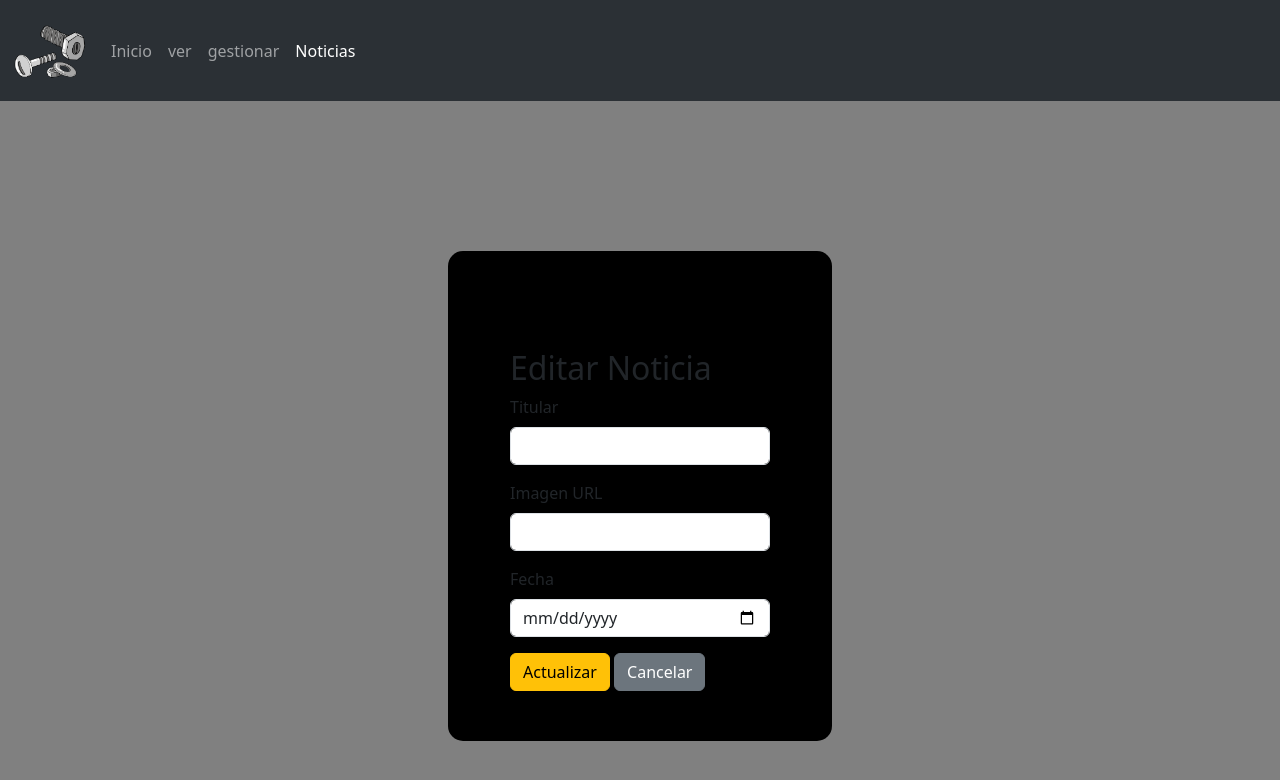
After one commit to Jadenog/ferreteriaWEB, a PHP site: page /admin/editar.php in a window 1280 px wide. The commit adds this page. Shown: the top 780 px of the page. Run offline with PHP 8.4, Linux system fonts and the light colour scheme; data that the repository does not hold is empty.

Commit message:
arreglo de errores de rol de usuario, editar noticias funcional

```diff
--- a/admin/barra-navegacion-admin.php
+++ b/admin/barra-navegacion-admin.php
@@ -13,7 +13,7 @@
         <a class="nav-link <?=($pagina_actual =='../index.php') ? 'active' : '' ?>"  href="../index.php">Inicio</a>
         <a class="nav-link <?=($pagina_actual =='inventario.php') ? 'active' : '' ?>" href="inventario.php">ver</a>
         <a class="nav-link <?=($pagina_actual =='gestion-inventario.php') ? 'active' : '' ?>" href="gestion-inventario.php">gestionar</a>
-        <a class="nav-link <?=($pagina_actual =='noticias.php') ? 'active' : '' ?>" href="noticias.php">Noticias</a>
+        <a class="nav-link <?=($pagina_actual =='noticias.php' || $pagina_actual == 'editar.php' || $pagina_actual == 'gestionar-noticias.php') ? 'active' : '' ?>" href="noticias.php">Noticias</a>
         <!-- <a class="nav-link disabled" aria-disabled="true">Disabled</a> -->
       </div>
     </div>
--- a/admin/buscador.php
+++ b/admin/buscador.php
@@ -1,5 +1,5 @@
 <?php
-require('conexion.php');
+require('../conexion.php');
 
 $buscar = isset($_POST['buscar']) ? trim($_POST['buscar']) : '';
 
--- /dev/null
+++ b/admin/editar.php
@@ -0,0 +1,54 @@
+<?php
+require('../conexion.php');
+
+if (isset($_GET['id'])) {
+    $id = $_GET['id'];
+
+    // Obtener los datos de la noticia
+    $query = "SELECT * FROM noticas WHERE id = $id";
+    $resultado = mysqli_query($conn, $query);
+    $noticia = mysqli_fetch_array($resultado);
+}
+?>
+
+<!DOCTYPE html>
+<html lang="en">
+<head>
+    <meta charset="UTF-8">
+    <meta name="viewport" content="width=device-width, initial-scale=1.0">
+    <title>Editar Noticia</title>
+    <link href="https://cdn.jsdelivr.net/npm/bootstrap@5.3.3/dist/css/bootstrap.min.css" rel="stylesheet">
+    <link rel="stylesheet" href="../style.css">
+</head>
+<body>
+<?php include "barra-navegacion-admin.php"; ?>
+    <div id="container">
+        <div id="recuadro">
+            <div class="container mt-5">
+                <h2>Editar Noticia</h2>
+                <form action="actualizar.php" method="POST">
+                    <input type="hidden" name="id" value="<?php echo $noticia['id']; ?>">
+
+                    <div class="mb-3">
+                        <label class="form-label">Titular</label>
+                        <input type="text" name="titular" class="form-control" value="<?php echo $noticia['titular']; ?>" required>
+                    </div>
+
+                    <div class="mb-3">
+                        <label class="form-label">Imagen URL</label>
+                        <input type="text" name="imagen" class="form-control" value="<?php echo $noticia['imagen']; ?>">
+                    </div>
+
+                    <div class="mb-3">
+                        <label class="form-label">Fecha</label>
+                        <input type="date" name="fecha" class="form-control" value="<?php echo $noticia['fecha']; ?>" required>
+                    </div>
+
+                    <button type="submit" class="btn btn-warning">Actualizar</button>
+                    <a href="noticias.php" class="btn btn-secondary">Cancelar</a>
+                </form>
+            </div>
+        </div>
+    </div>
+</body>
+</html>
--- a/eliminar.php
+++ b/admin/eliminar.php
@@ -1,5 +1,5 @@
 <?php
-include 'conexion.php'; // Conectar a la base de datos
+include '../conexion.php'; // Conectar a la base de datos
 
 if ($_SERVER["REQUEST_METHOD"] == "POST" && isset($_POST['id'])) {
     $id = $_POST['id'];
--- a/gestionar-noticias.php
+++ b/admin/gestionar-noticias.php
@@ -1,5 +1,5 @@
 <?php
-    include "conexion.php";
+    include "../conexion.php";
 ?>
 
 <!DOCTYPE html>
@@ -9,12 +9,12 @@
     <meta name="viewport" content="width=device-width, initial-scale=1.0">
     <title>gestion </title>
     <link href="https://cdn.jsdelivr.net/npm/bootstrap@5.3.3/dist/css/bootstrap.min.css" rel="stylesheet" integrity="sha384-QWTKZyjpPEjISv5WaRU9OFeRpok6YctnYmDr5pNlyT2bRjXh0JMhjY6hW+ALEwIH" crossorigin="anonymous">
-    <link rel="stylesheet" href="style.css"></link>
+    <link rel="stylesheet" href="../style.css"></link>
     </title>
 </head>
     <body>
         <?php
-            include "barra-navegacion2.php"
+            include "barra-navegacion-admin.php"
         ?>
         <div id="container">
             <div id="recuadro">
--- a/admin/noticias.php
+++ b/admin/noticias.php
@@ -30,6 +30,7 @@
                     <th scope="col">Imagen</th>
                     <th scope="col">Fecha Agregada</th>
                     <th scope="col"><i class="fa-regular fa-trash-can"></i></th>
+                    <th scope="col"><i class="fa-solid fa-gear"></i></th>
                 </tr>
             </thead>
             <tbody>
@@ -50,6 +51,9 @@
                                 <button type='submit' class='btn btn-danger'>Eliminar</button>
                             </form>
                           </td>";
+                    echo "<td>
+                            <a href='editar.php?id=".$extraido['id']."' class='btn btn-warning'>Editar</a>
+                          </td>";
                     echo "</tr>";
                 }
                 ?>
--- a/style.css
+++ b/style.css
@@ -1,7 +1,6 @@
 
 body{
     background-color:gray;
-    margin: 40px;
 }
 
 #margen{
```
Also changed, not shown: admin/actualizar.php (added, +21 -0 lines).
